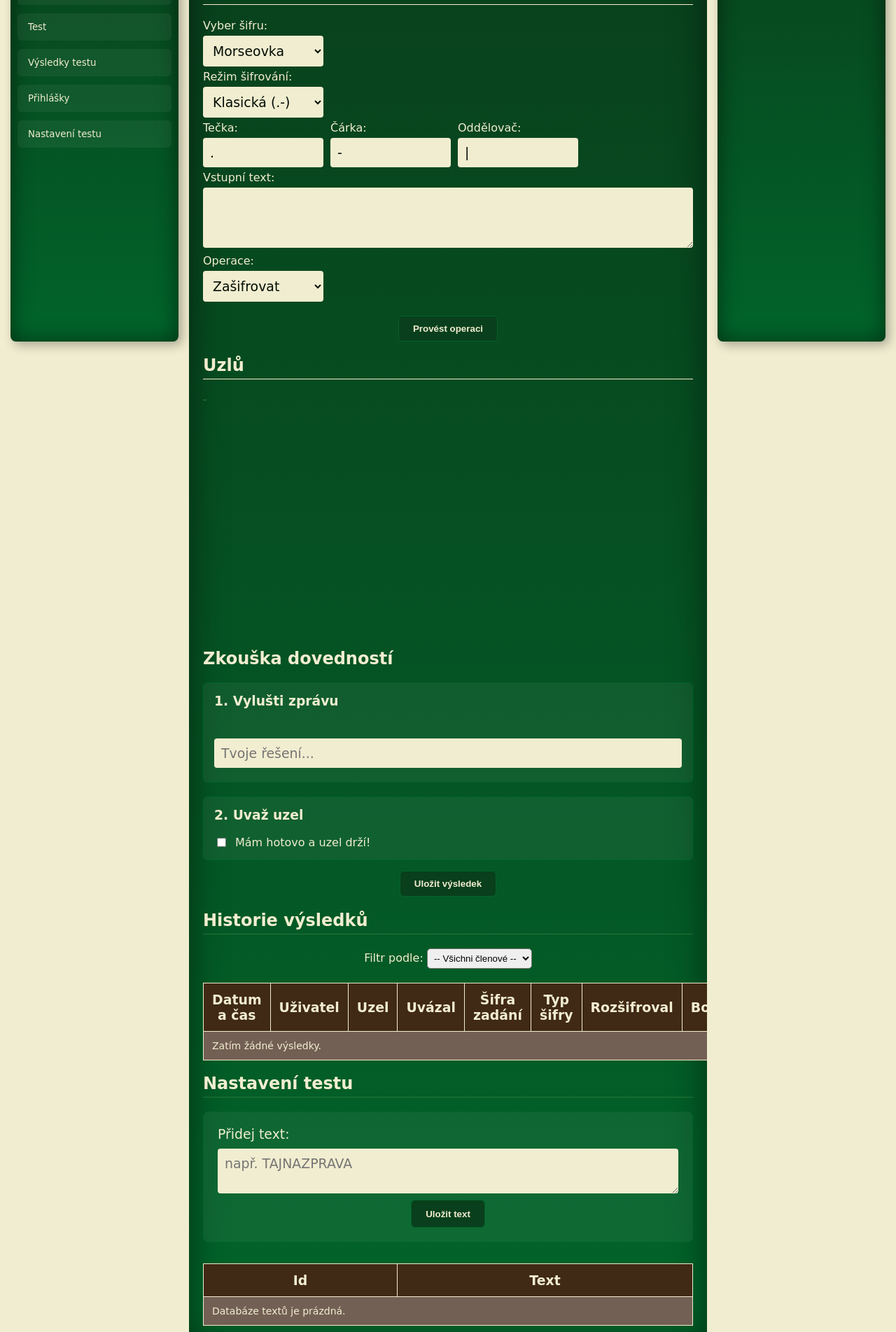
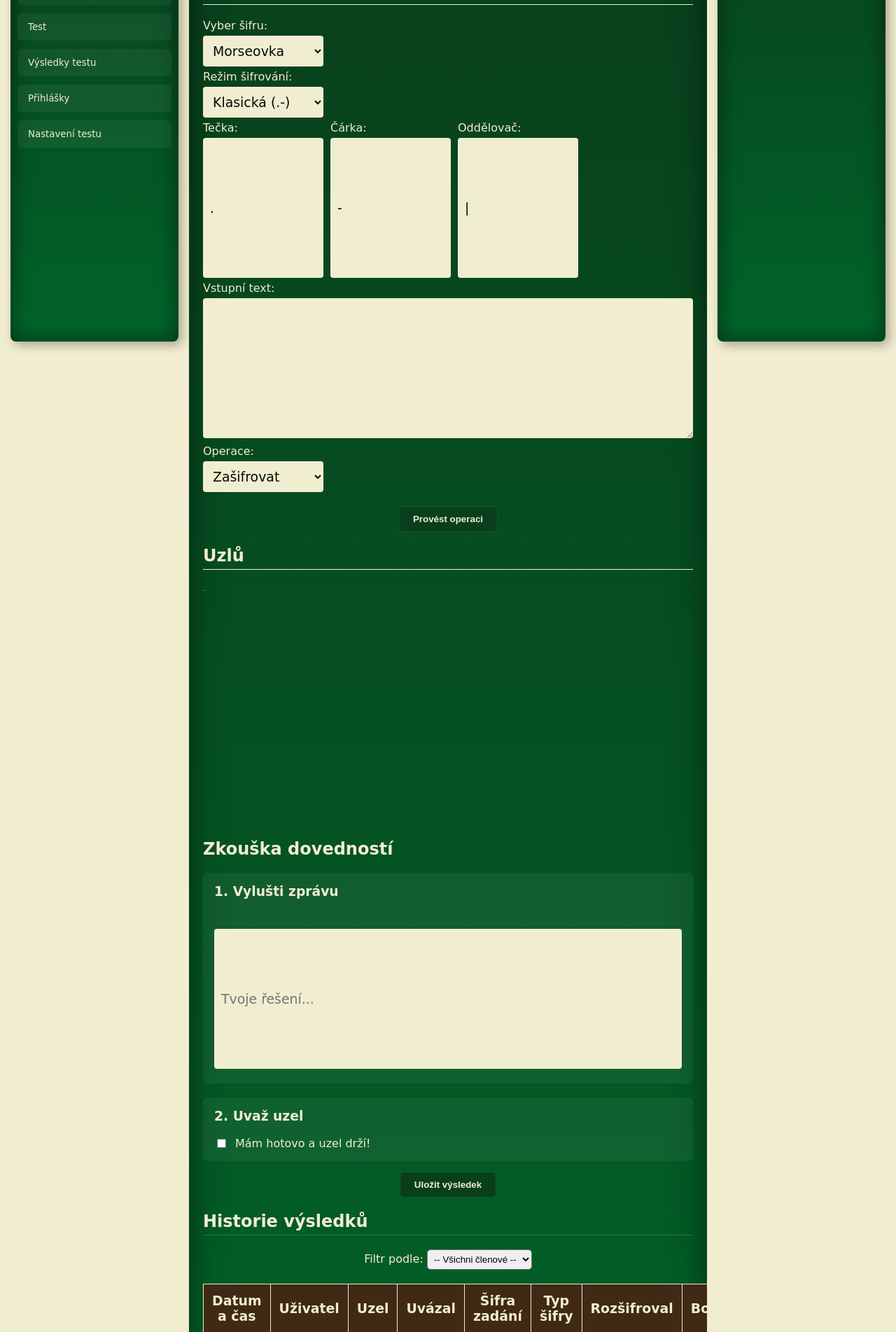
Before and after one commit to JustDav3/maturitniPraceWeb, a Django app: page / in a window 1280 px wide. Shown: the part 297-2200 px from the top of the page at 70% size. Run offline with Django 5.2, Linux system fonts and the light colour scheme; the visitor is signed in with stand-in values (Sample User, id 1); data comes from the database, SQL or seed files in the repository; data that the repository does not hold is empty.

Commit message:
beta verze 0.5 - consoleFix

```diff
--- a/main/static/css/style.css
+++ b/main/static/css/style.css
@@ -311,6 +311,8 @@ body {
 
 .form-control {
     resize: vertical;
+    min-height: 200px;
+    width: stretch;
 }
 
 /* 5. SPECIFICKÉ KOMPONENTY */
@@ -444,6 +446,12 @@ body {
     height: 40px;
 }
 
+.add-text-input {
+    min-height: 50px;
+    resize: vertical;
+    width: stretch;
+}
+
 
 
 /* 7. POMOCNÉ TŘÍDY */
```
